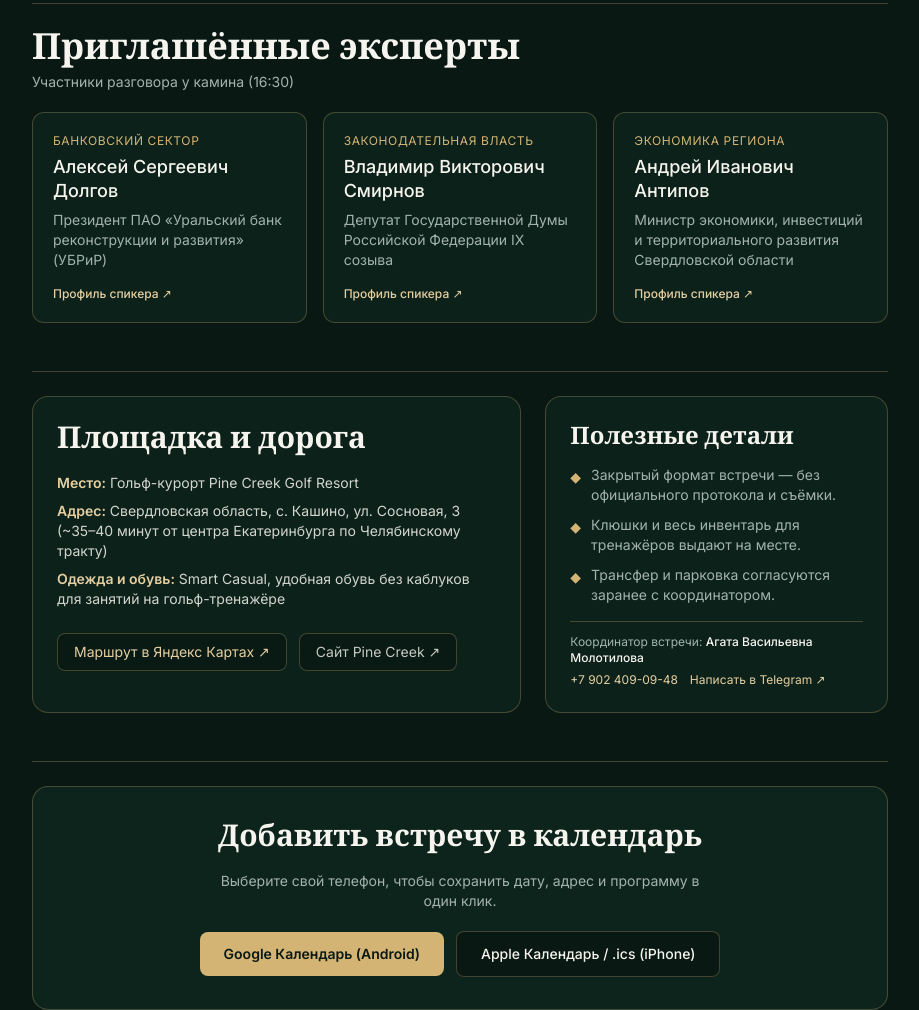
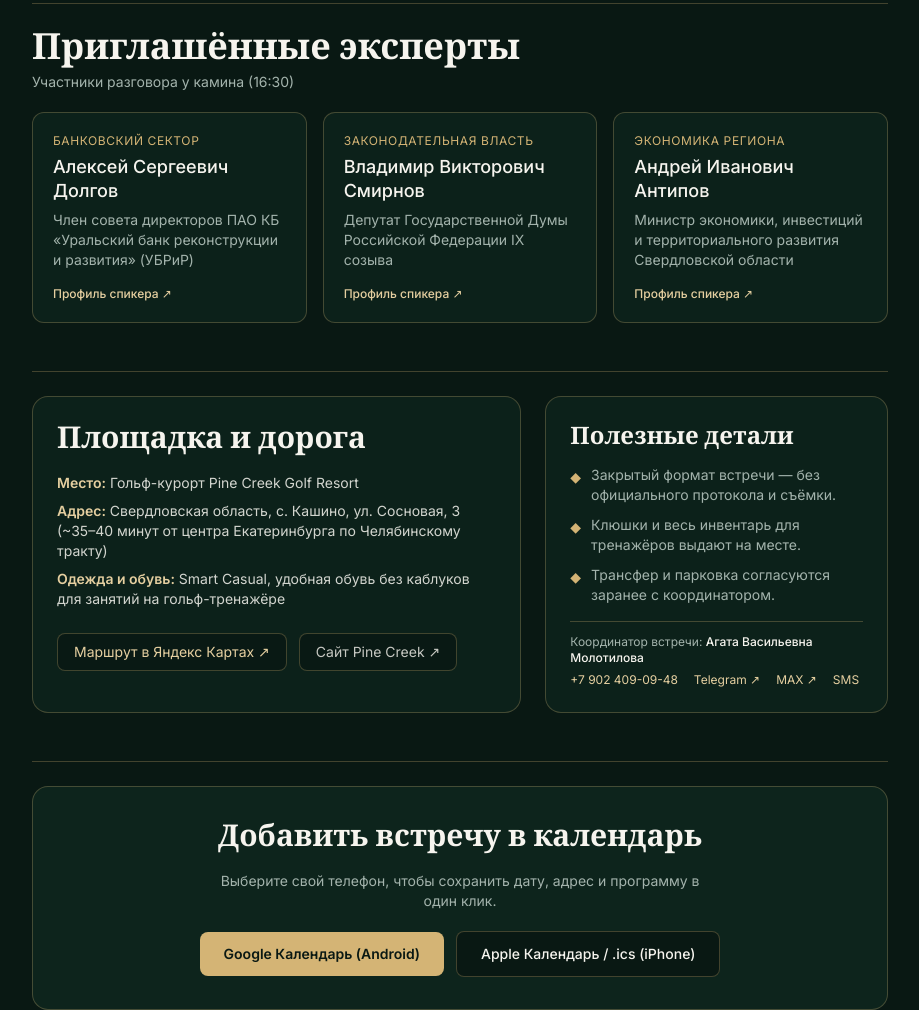
Before and after one commit to xant090887-cmyk/session-2027, a plain HTML site: page index.html in a window 1280 px wide. Shown: the part 1197-2207 px from the top of the page, without its empty margins (180-1099 px from the left). Drawn offline with nearby package versions, Linux system fonts and the light colour scheme.

Commit message:
Add files via upload

```diff
--- a/index.html
+++ b/index.html
@@ -165,7 +165,7 @@
           <div class="space-y-1.5">
             <div class="text-xs uppercase tracking-wider text-gold">Банковский сектор</div>
             <h3 class="text-lg font-medium text-ivory leading-snug">Алексей Сергеевич Долгов</h3>
-            <p class="text-sm text-muted">Президент ПАО «Уральский банк реконструкции и развития» (УБРиР)</p>
+            <p class="text-sm text-muted">Член совета директоров ПАО КБ «Уральский банк реконструкции и развития» (УБРиР)</p>
           </div>
           <a href="https://bankiros.ru/wiki/term/dolgov-aleksey" target="_blank" rel="noopener noreferrer" class="text-xs font-medium text-goldSoft hover:text-gold transition-colors">
             Профиль спикера ↗
@@ -235,9 +235,11 @@
         </div>
         <div class="pt-3 border-t gold-border space-y-1.5 text-xs">
           <div class="text-muted">Координатор встречи: <span class="text-ivory font-medium">Агата Васильевна Молотилова</span></div>
-          <div class="flex flex-wrap gap-3">
+          <div class="flex flex-wrap items-center gap-x-4 gap-y-1.5">
             <a href="tel:+79024090948" class="text-goldSoft hover:text-gold transition-colors">+7 902 409-09-48</a>
-            <a href="https://t.me/+79024090948" target="_blank" rel="noopener noreferrer" class="text-goldSoft hover:text-gold transition-colors">Написать в Telegram ↗</a>
+            <a href="https://t.me/+79024090948" target="_blank" rel="noopener noreferrer" class="text-goldSoft hover:text-gold transition-colors">Telegram ↗</a>
+            <a href="https://web.max.ru/" target="_blank" rel="noopener noreferrer" class="text-goldSoft hover:text-gold transition-colors">MAX ↗</a>
+            <a href="sms:+79024090948" class="text-goldSoft hover:text-gold transition-colors">SMS</a>
           </div>
         </div>
       </div>
```
